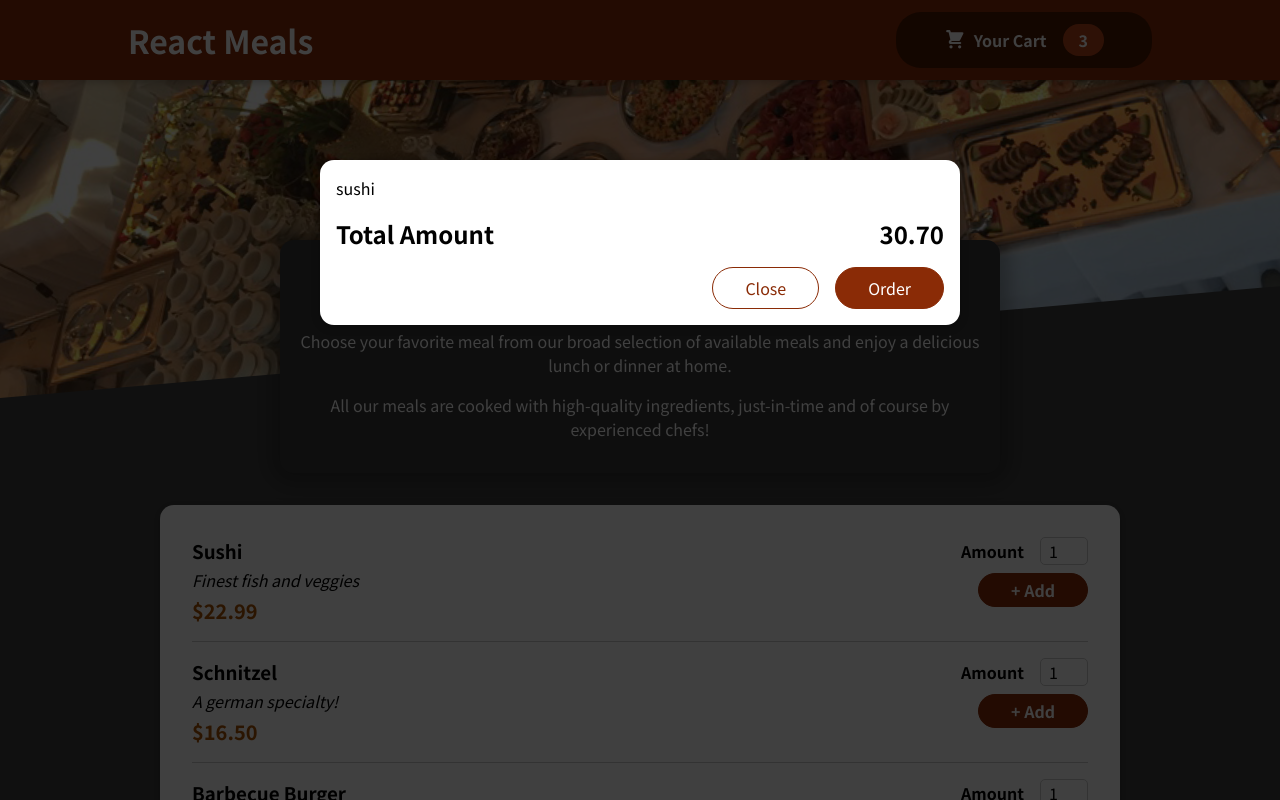
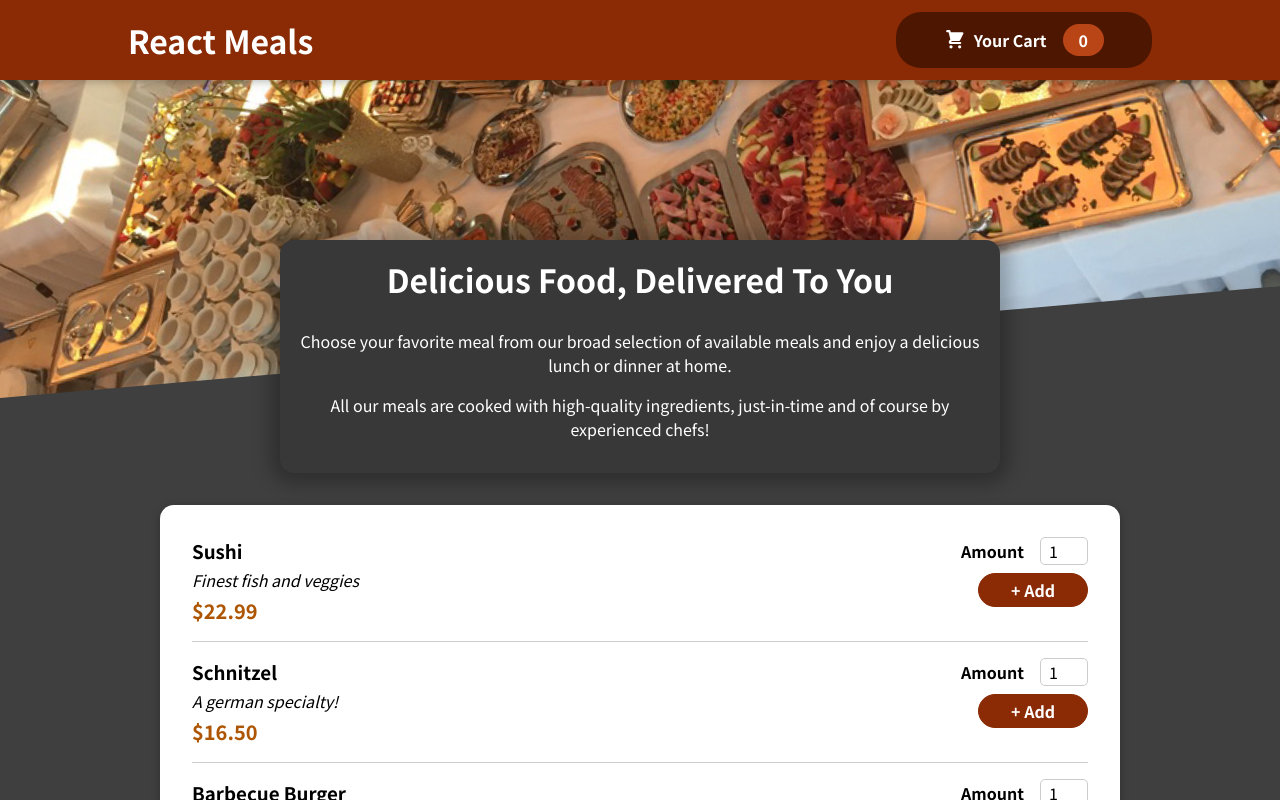
Before and after one commit to satwinder87/food-ordering, a React (Create React App) app: page / in a window 1280 px wide. Shown: the top 800 px of the page. Built offline with nearby package versions, Linux system fonts and the light colour scheme.

Commit message:
Added Cart handling logic

```diff
--- a/src/App.js
+++ b/src/App.js
@@ -1,17 +1,27 @@
-import React from 'react';
+import React, {useState} from 'react';
 import Header from "./components/Layout/Header";
 import Meals from "./components/Meals/Meals";
 import Cart from "./components/Cart/Cart";
+import CartProvider from "./store/CartProvider";
 
 const App = () => {
+  const [cartIsShown, setCartIsShown] = useState(false);
+
+  const showCartHandler = () => {
+    setCartIsShown(true);
+  };
+
+  const hideCartHandler = () => {
+    setCartIsShown(false);
+  };
   return (
-      <React.Fragment>
-        <Cart/>
-        <Header/>
+      <CartProvider>
+        {cartIsShown && <Cart onClose={hideCartHandler}/>}
+        <Header onShowCart={showCartHandler}/>
         <main>
           <Meals/>
         </main>
-      </React.Fragment>
+      </CartProvider>
   );
 }
 
--- a/src/components/Cart/Cart.js
+++ b/src/components/Cart/Cart.js
@@ -1,27 +1,34 @@
-import React from 'react';
+import React, {useContext} from 'react';
 import classes from './Cart.module.css';
 import Modal from "../UI/Modal";
+import CartContext from "../../store/cart-context";
 
 const Cart = (props) => {
 
+  const cartCtx = useContext(CartContext);
+  const cartTotalAmount = cartCtx.totalAmount.toFixed(2);
+  const hasItems = cartCtx.items.length > 0;
+
   const cartItems = <ul className={classes['cart-items']}>
     {
-      [{id: 'c1', name: 'sushi', amount: 2, price: 12.99}].map(
+      cartCtx.items.map(
           item => <li key={item.id}>{item.name}</li>
       )
     }
   </ul>;
 
   return (
-      <Modal>
+      <Modal onClose={props.onClose}>
         {cartItems}
         <div className={classes.total}>
           <span>Total Amount</span>
-          <span>30.70</span>
+          <span>${cartTotalAmount}</span>
         </div>
         <div className={classes.actions}>
-          <button className={classes['button--alt']}>Close</button>
-          <button className={classes.button}>Order</button>
+          <button className={classes['button--alt']}
+                  onClick={props.onClose}>Close
+          </button>
+          {hasItems && <button className={classes.button}>Order</button>}
         </div>
       </Modal>
   );
--- a/src/components/Layout/Header.js
+++ b/src/components/Layout/Header.js
@@ -4,12 +4,12 @@
 import HeaderCartButton from "./HeaderCartButton";
 
 
-const Header = () =>{
+const Header = (props) =>{
   return (
     <React.Fragment>
       <header className={classes.header}>
         <h1>React Meals</h1>
-        <HeaderCartButton/>
+        <HeaderCartButton onClick={props.onShowCart}/>
       </header>
       <div className={classes['main-image']}>
         <img src={mealsImage} alt='A table full of delicious food !'/>
--- a/src/components/Layout/HeaderCartButton.js
+++ b/src/components/Layout/HeaderCartButton.js
@@ -1,19 +1,26 @@
-import React from 'react';
+import React, {useContext} from 'react';
 import CartIcon from "../Cart/CartIcon";
 import classes from './HeaderCartButton.module.css';
+import CartContext from "../../store/cart-context";
 
-const HeaderCartButton = () => {
-return (
-    <button className={classes.button}>
+const HeaderCartButton = (props) => {
+
+  const cartCtx = useContext(CartContext);
+  const numberOfCartItems = cartCtx.items.reduce((curNumber, item) => {
+    return curNumber + item.amount;
+  }, 0);
+
+  return (
+      <button className={classes.button} onClick={props.onClick}>
       <span className={classes.icon}>
         <CartIcon/>
       </span>
-      <span>Your Cart</span>
-      <span className={classes.badge}>
-        3
+        <span>Your Cart</span>
+        <span className={classes.badge}>
+          {numberOfCartItems}
       </span>
-    </button>
-);
+      </button>
+  );
 }
 
 export default HeaderCartButton;
--- a/src/components/Meals/AvailableMeals.js
+++ b/src/components/Meals/AvailableMeals.js
@@ -33,6 +33,7 @@
 const AvailableMeals = () => {
   const mealList = DUMMY_MEALS.map(
       meal => <MealItem
+          key={meal.id}
           id={meal.id}
           name={meal.name}
           description={meal.description}
--- a/src/components/Meals/MealItem/MealItem.js
+++ b/src/components/Meals/MealItem/MealItem.js
@@ -1,9 +1,24 @@
-import React from 'react';
+import React, {useContext} from 'react';
 import classes from './MealItem.module.css';
 import MealItemForm from "./MealItemForm";
+import CartContext from "../../../store/cart-context";
 
 const MealItem = (props) => {
+
+  const cartCtx = useContext(CartContext);
+
   const price = `$${props.price.toFixed(2)}`;
+
+  const addToCartHandler = (amount) => {
+    cartCtx.addItem({
+      id: props.id,
+      name: props.name,
+      amount: amount,
+      price: props.price
+    });
+
+  };
+
   return (
       <li key={props.id} className={classes.meal}>
         <div>
@@ -12,7 +27,7 @@
           <div className={classes.price}>{price}</div>
         </div>
         <div>
-            <MealItemForm id={props.id}/>
+          <MealItemForm id={props.id} onAddToCart={addToCartHandler}/>
         </div>
       </li>
   );
--- a/src/components/Meals/MealItem/MealItemForm.js
+++ b/src/components/Meals/MealItem/MealItemForm.js
@@ -1,11 +1,26 @@
-import React from 'react';
+import React, {useRef, useState} from 'react';
 import classes from './MealItemForm.module.css';
 import Input from "../../UI/Input";
 
 const MealItemForm = (props) => {
+  const [amountIsValid, setAmountIsValid] = useState(true);
+  const amountInputRef = useRef();
+
+  const submitHandler = (event) => {
+    event.preventDefault();
+    const enteredAmount = amountInputRef.current.value;
+    const enteredAmountNumber = +enteredAmount;
+    if (enteredAmount.length === 0 || enteredAmountNumber < 1
+        || enteredAmountNumber > 5) {
+      setAmountIsValid(false);
+      return;
+    }
+    props.onAddToCart(enteredAmountNumber);
+  }
+
   return (
-      <form className={classes.form}>
-        <Input label="Amount" input={{
+      <form className={classes.form} onSubmit={submitHandler}>
+        <Input ref={amountInputRef} label="Amount" input={{
           id: 'amount_' + props.id,
           type: 'number',
           min: '1',
@@ -14,6 +29,7 @@
           defaultValue: '1'
         }}/>
         <button>+ Add</button>
+        {!amountIsValid && <p>Please enter correct amount (1-5)</p>}
       </form>
   );
 }
--- a/src/components/UI/Input.js
+++ b/src/components/UI/Input.js
@@ -1,13 +1,13 @@
 import React from 'react';
 import classes from './Input.module.css';
 
-const Input = (props) => {
+const Input = React.forwardRef((props, ref) => {
   return (
       <div className={classes.input}>
         <label htmlFor={props.input.id}>{props.label}</label>
-        <input {...props.input} />
+        <input {...props.input} ref={ref}/>
       </div>
   );
-}
+});
 
 export default Input;
--- a/src/components/UI/Modal.js
+++ b/src/components/UI/Modal.js
@@ -3,7 +3,7 @@
 import classes from './Modal.module.css';
 
 const Backdrop = (props) => {
-  return <div className={classes.backdrop}/>
+  return <div className={classes.backdrop} onClick={props.onClose}/>
 };
 
 const ModalOverlay = (props) => {
@@ -19,7 +19,7 @@
 const Modal = (props) => {
   return (
       <Fragment>
-        {ReactDOM.createPortal(<Backdrop/>, portalElement)}
+        {ReactDOM.createPortal(<Backdrop onClose={props.onClose}/>, portalElement)}
         {ReactDOM.createPortal(<ModalOverlay>{props.children}</ModalOverlay>,
             portalElement)}
       </Fragment>
--- /dev/null
+++ b/src/store/CartProvider.js
@@ -0,0 +1,53 @@
+import React, {useReducer} from 'react';
+import CartContext from "./cart-context";
+
+const defaultCartState = {
+  items: [],
+  totalAmount: 0
+};
+
+const cartReducer = (state, action) => {
+  if (action.type === 'ADD') {
+    const updatedItems = state.items.concat(action.item);
+    const updatedTotalAmount = state.totalAmount + action.item.price * action.item.amount;
+    return ({
+      items: updatedItems,
+      totalAmount: updatedTotalAmount
+    });
+  }
+  return defaultCartState;
+};
+
+const CartProvider = (props) => {
+
+  const [cartState, dispatchCartAction] = useReducer(cartReducer,
+      defaultCartState);
+
+  const addItemToCartHandler = (item) => {
+    dispatchCartAction({
+      type: 'ADD',
+      item: item
+    });
+  };
+  const removeItemFromCartHandler = (id) => {
+    dispatchCartAction({
+      type: 'REMOVE',
+      id: id
+    });
+  };
+
+  const cartContext = {
+    items: cartState.items,
+    totalAmount: cartState.totalAmount,
+    addItem: addItemToCartHandler,
+    removeItem: removeItemFromCartHandler
+  };
+
+  return (
+      <CartContext.Provider value={cartContext}>
+        {props.children}
+      </CartContext.Provider>
+  );
+}
+
+export default CartProvider;
--- /dev/null
+++ b/src/store/cart-context.js
@@ -0,0 +1,10 @@
+import React from 'react';
+
+const CartContext = React.createContext({
+  items: [],
+  totalAmount: 0,
+  addItem: (item) => {},
+  removeItem: (id) => {}
+});
+
+export default CartContext;
```
Lines whose indentation alone changed are shown as unchanged.
